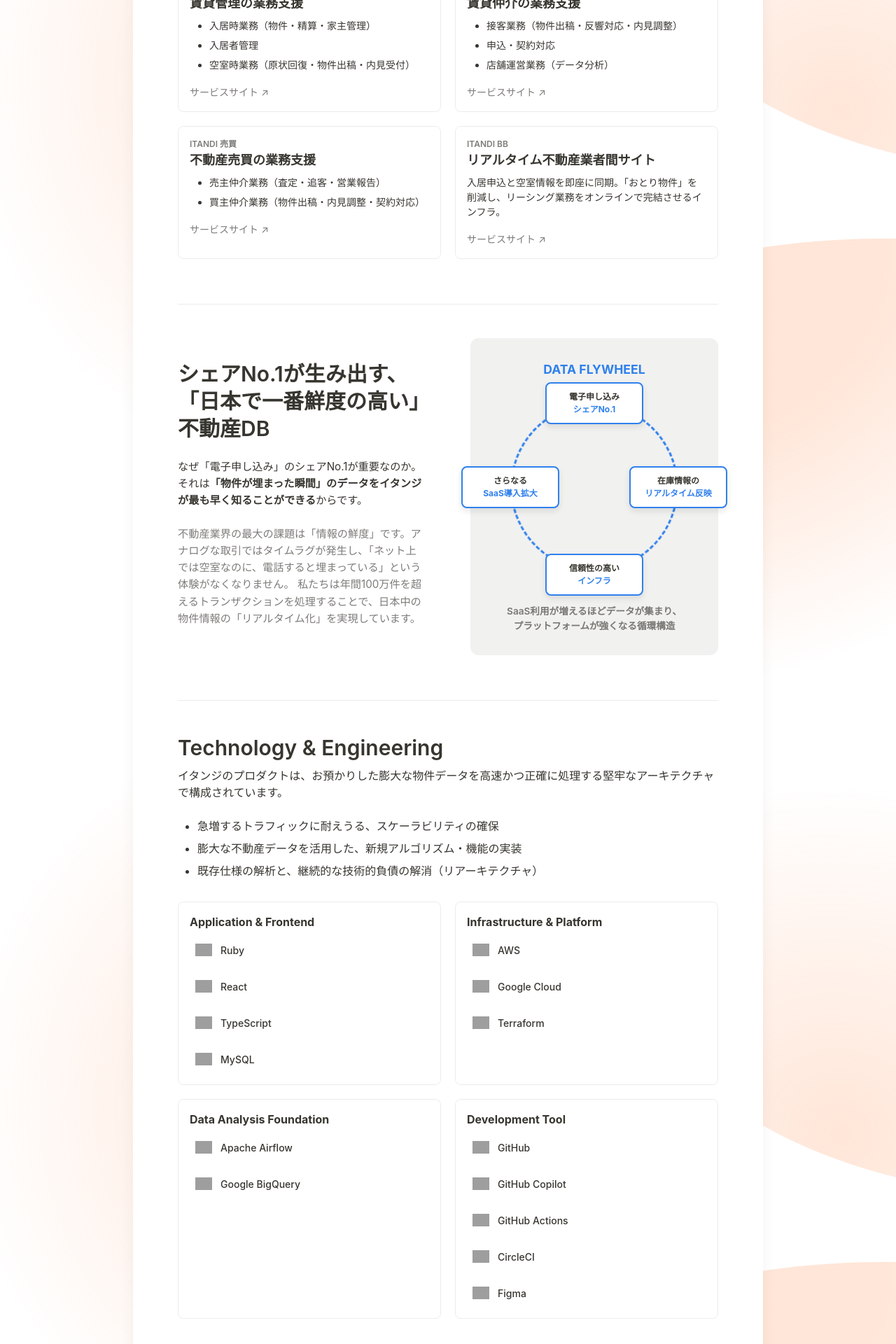
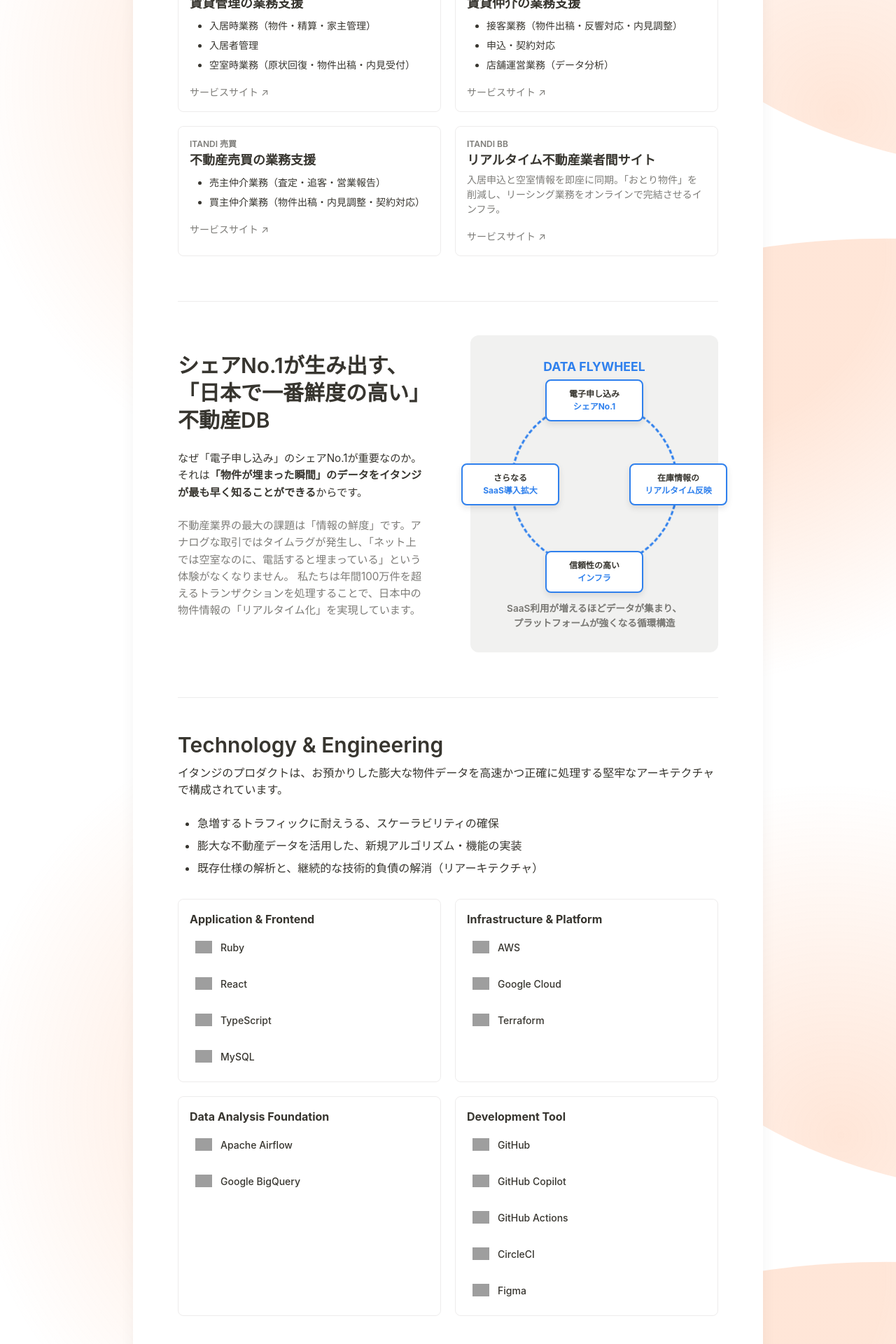
Before and after one commit to itandi/entrance-book, a Jekyll site: the page built from index.md, in a window 1280 px wide. Shown: the part 3415-5335 px from the top of the page at 70% size. Built offline with Jekyll 4.4.1, drawn with Linux system fonts in a browser that asks for light colours; grey boxes are pictures that could not be loaded.

Commit message:
fix: correct sass front matter and refactor component styles

```diff
--- a/_includes/components/organization.html
+++ b/_includes/components/organization.html
@@ -2,35 +2,35 @@
     <hr class="notion-divider">
     <h2>Organization & Team</h2>
 
-    <div class="notion-grid-2" style="margin-bottom: 3em;">
+    <div class="notion-grid-2 mb-3em">
         {% for metric in site.data.organization.metrics %}
         <div class="notion-card">
             <div class="notion-card-title">{{ metric.title }}</div>
-            <div style="font-size: 2rem; font-weight: 700; margin: 8px 0;">{{ metric.value }}</div>
-            <p style="font-size: 0.875rem; color: var(--notion-secondary-text);">{{ metric.footer }}</p>
+            <div class="notion-metric-value">{{ metric.value }}</div>
+            <p class="notion-metric-footer">{{ metric.footer }}</p>
         </div>
         {% endfor %}
     </div>
 
-    <div class="notion-callout" style="margin-bottom: 3em;">
+    <div class="notion-callout mb-3em">
         <div class="notion-callout-icon">{{ site.data.organization.phase.icon }}</div>
         <div class="notion-callout-content">
             <strong>{{ site.data.organization.phase.title }}</strong>
-            <p style="margin-top: 8px;">
+            <p class="notion-callout-text">
                 {{ site.data.organization.phase.description }}
             </p>
         </div>
     </div>
 
     <h3>{{ site.data.organization.management_structure.headline }}</h3>
-    <p style="color: var(--notion-secondary-text); margin-bottom: 2em;">
+    <p class="notion-section-description">
         {{ site.data.organization.management_structure.description }}
     </p>
 
     <!-- Management Evolution Diagram -->
     <div class="management-evolution">
-        <div class="notion-grid-2" style="align-items: center; gap: 4em;">
-            <div style="text-align: center;">
+        <div class="notion-grid-2 notion-grid-centered">
+            <div class="notion-text-center">
                 <div class="mgmt-header">Before: 従来のマネージャー</div>
                 <div class="mgmt-icon-before">
                     👤
@@ -38,7 +38,7 @@
                 </div>
                 <div class="mgmt-caption">People + Delivery + Tech<br>全てを1人で抱える重荷</div>
             </div>
-            <div style="text-align: center; position: relative;">
+            <div class="notion-text-center" style="position: relative;">
                 <div class="mgmt-header after">After: 3つの専門機能への分権</div>
                 <div class="mgmt-icon-after">
                     <div class="mgmt-circle people" title="People">👥</div>
@@ -53,13 +53,12 @@
     <div class="notion-grid-3">
         {% for role in site.data.organization.management_structure.roles %}
         <div class="notion-card" style="border-top: 4px solid {{ role.color }};">
-            <div class="notion-card-title">{{ role.title }}<br><span
-                    style="font-size: 0.8rem; font-weight: 400; color: var(--notion-secondary-text);">{{ role.subtitle
+            <div class="notion-card-title">{{ role.title }}<br><span class="notion-card-subtitle-small">{{ role.subtitle
                     }}</span>
             </div>
-            <p style="font-size: 0.75rem; color: {{ role.color }}; font-weight: 600; margin-bottom: 8px;">
+            <p class="notion-card-commitment" style="color: {{ role.color }};">
                 {{ role.commitment }}</p>
-            <ul class="notion-list" style="font-size: 0.875rem; margin-left: 0;">
+            <ul class="notion-list notion-list-no-margin">
                 {% for item in role.items %}
                 <li class="notion-list-item">{{ item }}</li>
                 {% endfor %}
@@ -68,10 +67,9 @@
         {% endfor %}
     </div>
 
-    <div class="notion-callout"
-        style="margin-top: 2em; background-color: rgba(255, 99, 132, 0.05); border: 1px solid rgba(255, 99, 132, 0.2);">
+    <div class="notion-callout mt-0 notion-callout-pink">
         <div class="notion-callout-icon">{{ site.data.organization.specialist_note.icon }}</div>
-        <div class="notion-callout-content" style="font-size: 0.9rem; line-height: 1.6;">
+        <div class="notion-callout-content notion-callout-content-sm">
             <strong>{{ site.data.organization.specialist_note.title }}</strong><br>
             {{ site.data.organization.specialist_note.text }}
         </div>
--- a/_includes/components/product.html
+++ b/_includes/components/product.html
@@ -1,31 +1,29 @@
 <div class="notion-section">
     <hr class="notion-divider">
     <h2>Product</h2>
-    <p style="color: var(--notion-secondary-text); margin-bottom: 2em;">
+    <p class="notion-section-description">
         イタンジは、不動産取引の全工程をカバーするプロダクトラインナップを展開することで、<strong>不動産取引をなめらかにしています</strong>。<br>単一のSaaSを提供するのではなく、管理・仲介・売買、そして業者間流通のすべてを繋ぐことで、業界全体の体験を再定義しています。
     </p>
 
     <div class="notion-grid-2">
         {% for item in site.data.products.product_categories %}
         <div class="notion-card">
-            <div
-                style="font-size: 0.75rem; color: var(--notion-secondary-text); text-transform: uppercase; font-weight: 600;">
+            <div class="notion-card-subtitle">
                 {{ item.service_name }}</div>
             <div class="notion-card-title">{{ item.title }}</div>
             {% if item.scope %}
-            <ul class="notion-list" style="margin: 8px 0; font-size: 0.875rem;">
+            <ul class="notion-list notion-card-list">
                 {% for li in item.scope %}
                 <li class="notion-list-item">{{ li }}</li>
                 {% endfor %}
             </ul>
             {% endif %}
             {% if item.description %}
-            <p style="font-size: 0.875rem; margin-top: 8px;">{{ item.description }}</p>
+            <p class="notion-card-description mt-0" style="margin-top: 8px;">{{ item.description }}</p>
             {% endif %}
             {% if item.url %}
-            <div style="margin-top: 16px;">
-                <a href="{{ item.url }}" target="_blank" rel="noopener noreferrer"
-                    style="font-size: 0.875rem; color: var(--notion-secondary-text); text-decoration: none; display: inline-flex; align-items: center; gap: 4px;">
+            <div class="notion-card-link-wrapper">
+                <a href="{{ item.url }}" target="_blank" rel="noopener noreferrer" class="notion-card-link">
                     サービスサイト <span>↗</span>
                 </a>
             </div>
@@ -34,15 +32,15 @@
         {% endfor %}
     </div>
 
-    <div style="margin-top: 4em;">
+    <div class="notion-spacer-4em">
         <hr class="notion-divider">
-        <div class="notion-grid-2" style="align-items: center; gap: 4em;">
+        <div class="notion-grid-2 notion-grid-centered">
             <div>
-                <h2 style="margin-top: 0;">シェアNo.1が生み出す、<br>「日本で一番鮮度の高い」不動産DB</h2>
-                <p style="font-size: 0.95rem; line-height: 1.6; margin: 1.5em 0;">
+                <h2 class="mt-0">シェアNo.1が生み出す、<br>「日本で一番鮮度の高い」不動産DB</h2>
+                <p class="notion-body-text-large">
                     なぜ「電子申し込み」のシェアNo.1が重要なのか。それは<strong>「物件が埋まった瞬間」のデータをイタンジが最も早く知ることができる</strong>からです。
                 </p>
-                <p style="font-size: 0.95rem; line-height: 1.6; color: var(--notion-secondary-text);">
+                <p class="notion-body-text-large secondary">
                     不動産業界の最大の課題は「情報の鮮度」です。アナログな取引ではタイムラグが発生し、「ネット上では空室なのに、電話すると埋まっている」という体験がなくなりません。
                     私たちは年間100万件を超えるトランザクションを処理することで、日本中の物件情報の「リアルタイム化」を実現しています。
                 </p>
--- a/assets/css/default.scss
+++ b/assets/css/default.scss
@@ -403,6 +403,111 @@ li {
     position: relative;
     overflow: hidden;
     border: 1px solid var(--notion-border);
+}
+
+.notion-section-description {
+    color: var(--notion-secondary-text);
+    margin-bottom: 2em;
+}
+
+.notion-card-subtitle {
+    font-size: 0.75rem;
+    color: var(--notion-secondary-text);
+    text-transform: uppercase;
+    font-weight: 600;
+}
+
+.notion-card-list {
+    margin: 8px 0;
+    font-size: 0.875rem;
+}
+
+.notion-card-link-wrapper {
+    margin-top: 16px;
+}
+
+.notion-card-link {
+    font-size: 0.875rem;
+    color: var(--notion-secondary-text);
+    text-decoration: none;
+    display: inline-flex;
+    align-items: center;
+    gap: 4px;
+}
+
+.notion-spacer-4em {
+    margin-top: 4em;
+}
+
+.notion-grid-centered {
+    align-items: center;
+    gap: 4em;
+}
+
+.mt-0 {
+    margin-top: 0 !important;
+}
+
+.notion-body-text-large {
+    font-size: 0.95rem;
+    line-height: 1.6;
+    margin: 1.5em 0;
+
+    &.secondary {
+        color: var(--notion-secondary-text);
+    }
+}
+
+// Organization Component Classes
+.notion-metric-value {
+    font-size: 2rem;
+    font-weight: 700;
+    margin: 8px 0;
+}
+
+.notion-metric-footer {
+    font-size: 0.875rem;
+    color: var(--notion-secondary-text);
+}
+
+.notion-callout-text {
+    margin-top: 8px;
+}
+
+.notion-card-subtitle-small {
+    font-size: 0.8rem;
+    font-weight: 400;
+    color: var(--notion-secondary-text);
+}
+
+.notion-card-commitment {
+    font-size: 0.75rem;
+    font-weight: 600;
+    margin-bottom: 8px;
+}
+
+.notion-list-no-margin {
+    font-size: 0.875rem;
+    margin-left: 0;
+}
+
+.notion-callout-pink {
+    background-color: rgba(255, 99, 132, 0.05);
+    border: 1px solid rgba(255, 99, 132, 0.2);
+}
+
+.notion-callout-content-sm {
+    font-size: 0.9rem;
+    line-height: 1.6;
+}
+
+// Global Utilities
+.mb-3em {
+    margin-bottom: 3em !important;
+}
+
+.notion-text-center {
+    text-align: center;
 }
 
 .cto-message-header {
@@ -973,7 +1078,8 @@ details.notion-toggle[open] summary::before {
     .tech-name {
         font-size: 0.8rem;
     }
-    .notion-hero{
+
+    .notion-hero {
         margin-top: 1rem;
         margin-bottom: 1rem;
     }
```
